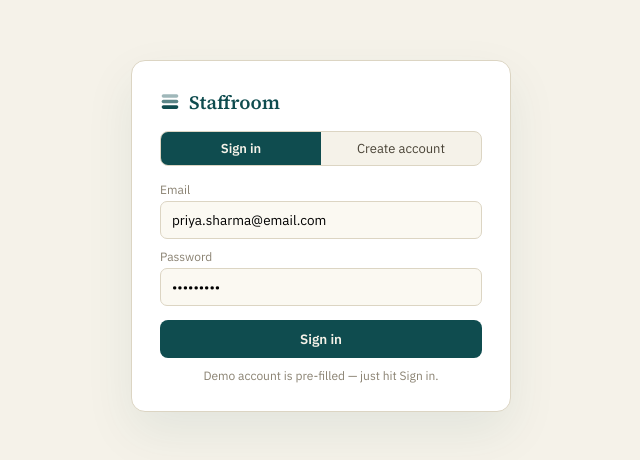
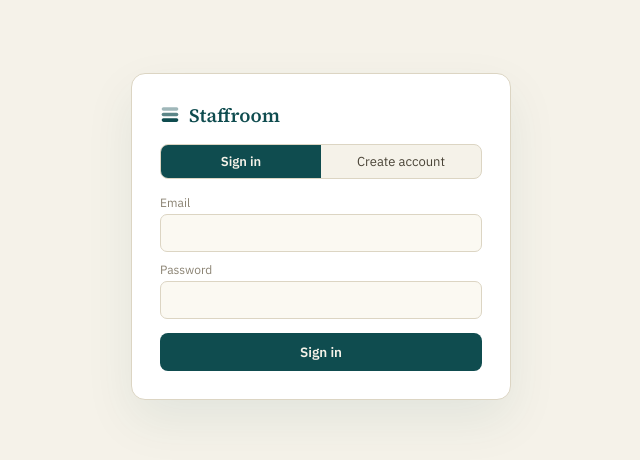
Before and after one commit to KAVYAANPRO/Stafroom, a website: page public/login.html in a window 1280 px wide. Shown: the part 164-624 px from the top of the page, without its empty margins (319-959 px from the left). Drawn offline with Linux system fonts and the light colour scheme; a web font is replaced by a local one.

Commit message:
Remove pre-filled demo credentials from the login page
The app is now live in production — leaving a real teacher's email
and password pre-filled in the login form would expose them to
every visitor.

```diff
--- a/public/login.html
+++ b/public/login.html
@@ -32,10 +32,9 @@
   <div class="auth-err" id="err"></div>
 
   <form id="formLogin" style="display:flex;flex-direction:column;gap:10px;">
-    <div class="sr-field"><span class="label">Email</span><input type="email" id="loginEmail" required value="priya.sharma@email.com"></div>
-    <div class="sr-field"><span class="label">Password</span><input type="password" id="loginPassword" required value="Teach1234"></div>
+    <div class="sr-field"><span class="label">Email</span><input type="email" id="loginEmail" required autocomplete="email"></div>
+    <div class="sr-field"><span class="label">Password</span><input type="password" id="loginPassword" required autocomplete="current-password"></div>
     <button type="submit" class="sr-btn-primary" style="margin-top:4px;">Sign in</button>
-    <span class="auth-hint">Demo account is pre-filled — just hit Sign in.</span>
   </form>
 
   <form id="formRegister" style="display:none;flex-direction:column;gap:10px;">
```
